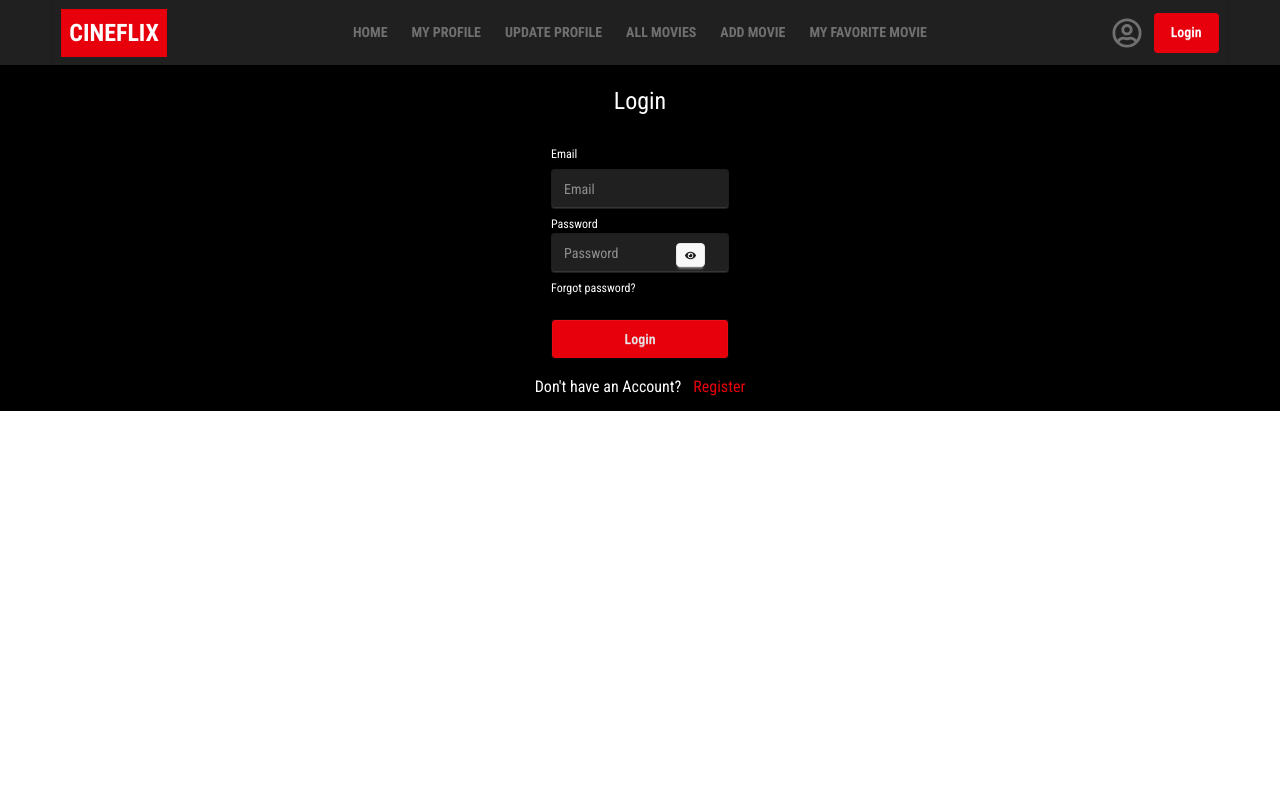
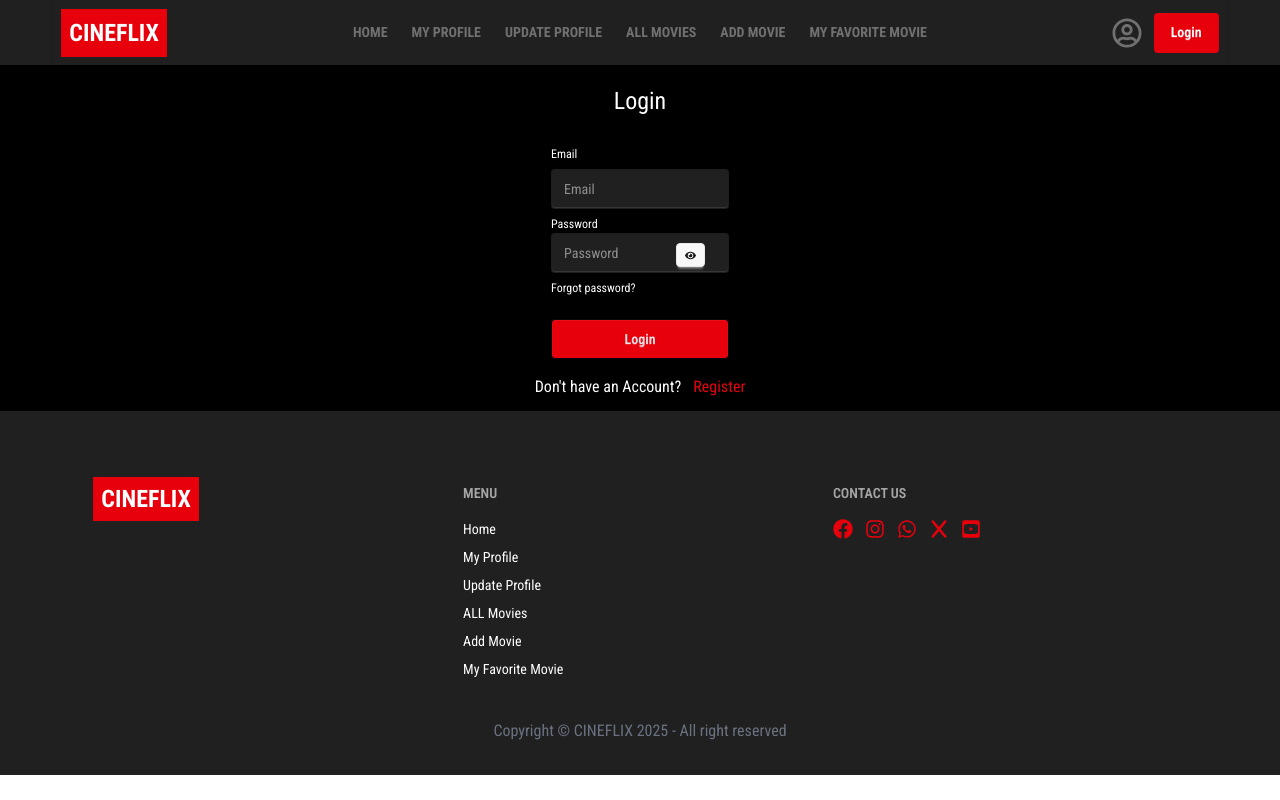
Before and after one commit to shovan-642/assign-10-client, a React (Vite) app: page /auth/login in a window 1280 px wide. Built offline with nearby package versions, Linux system fonts and the light colour scheme; no server answers.

Commit message:
readme file edited

```diff
--- a/src/Layouts/AuthLayout.jsx
+++ b/src/Layouts/AuthLayout.jsx
@@ -1,12 +1,14 @@
 import React from 'react';
 import Navbar from '../component/Navbar';
 import { Outlet } from 'react-router';
+import Footer from '../component/Footer';
 
 const AuthLayout = () => {
     return (
         <div>
             <Navbar></Navbar>
             <Outlet></Outlet>
+            <Footer></Footer>
         </div>
     );
 };
--- a/src/Pages/AllMovies.jsx
+++ b/src/Pages/AllMovies.jsx
@@ -11,7 +11,7 @@ const AllMovies = () => {
 
 
     return (
-        <div className='w-11/12 mx-auto my-10'>
+        <div className='w-11/12 mx-auto py-20'>
 
             <div className='grid grid-cols-3 gap-5'>
             {
--- a/src/Pages/MyFavourtieMovie.jsx
+++ b/src/Pages/MyFavourtieMovie.jsx
@@ -20,7 +20,7 @@ const MyFavourtieMovie = () => {
 
     return (
         <div>
-            <div className='grid grid-cols-3 gap-4'>
+            <div className='grid grid-cols-3 gap-4 py-20'>
             {
                 movie.map((mov,idx)=><FavoriteCard key={idx} mov={mov} movie={movie} setMovie={setMovie}></FavoriteCard>)
             }
--- a/src/Pages/MyProfile.jsx
+++ b/src/Pages/MyProfile.jsx
@@ -4,7 +4,6 @@ import { Link } from "react-router";
 
 const MyProfile = () => {
   const { user } = useContext(AuthContext);
-  console.log(user)
   const name = user?.displayName
     ? user.displayName.toUpperCase()
     : "No Username";
--- a/src/Provider/PrivateRoute.jsx
+++ /dev/null
@@ -1,11 +0,0 @@
-import React from 'react';
-
-const PrivateRoute = ({children}) => {
-    return (
-        <div>
-
-        </div>
-    );
-};
-
-export default PrivateRoute;
--- a/src/component/Footer.jsx
+++ b/src/component/Footer.jsx
@@ -1,11 +1,70 @@
-import React from 'react';
+import React from "react";
+import {
+  FaFacebook,
+  FaInstagram,
+  FaWhatsapp,
+  FaYoutube,
+  FaYoutubeSquare,
+} from "react-icons/fa";
+import { FaX } from "react-icons/fa6";
+import { Link } from "react-router";
 
 const Footer = () => {
-    return (
-        <div>
-            <h1>this is footer</h1>
-        </div>
-    );
+  return (
+    <div className="bg-[#202020] py-8">
+      <div className="w-11/12 mx-auto">
+        <footer className="footer text-base-content p-10 grid md:grid-cols-3">
+          <aside>
+            <Link to={"/"} className="text-2xl font-bold text-white">
+            <a className="text-white bg-red-600 font-bold text-2xl py-2 px-2">CINEFLIX</a>
+            </Link>
+          </aside>
+          <ul className="text-white">
+            <h6 className="footer-title">Menu</h6>
+            <li>
+              <Link to={"/"}>Home</Link>
+            </li>
+            <li>
+              <Link to={"/auth/profile"}>My Profile</Link>
+            </li>
+            <li>
+              <Link to={"/auth/update"}>Update Profile</Link>
+            </li>
+            <li>
+              <Link to={"/allmovies"}>ALL Movies</Link>
+            </li>
+            <li>
+              <Link to={"/addmovie"}>Add Movie</Link>
+            </li>
+            <li>
+              <Link to={"/myFavoriteMovies"}>My Favorite Movie</Link>
+            </li>
+          </ul>
+          <nav>
+            <h6 className="footer-title text-white">Contact Us</h6>
+            <div className="text-red-600 flex gap-3 text-xl">
+              <a target="_blank" href="https://www.facebook.com/">
+                <FaFacebook></FaFacebook>
+              </a>
+              <a target="_blank" href="https://www.instagram.com/">
+                <FaInstagram></FaInstagram>
+              </a>
+              <a target="_blank" href="https://www.whatsapp.com/">
+                <FaWhatsapp></FaWhatsapp>
+              </a>
+              <a target="_blank" href="https://x.com/?lang=en&mx=2">
+                <FaX></FaX>
+              </a>
+              <a target="_blank" href="https://www.youtube.com">
+                <FaYoutubeSquare></FaYoutubeSquare>
+              </a>
+            </div>
+          </nav>
+        </footer>
+        <p className="text-gray-500 text-center">Copyright © CINEFLIX 2025 - All right reserved</p>
+      </div>
+    </div>
+  );
 };
 
 export default Footer;
```
Also changed, not shown: 1 other file (tests, documents, lock files or other folders).
